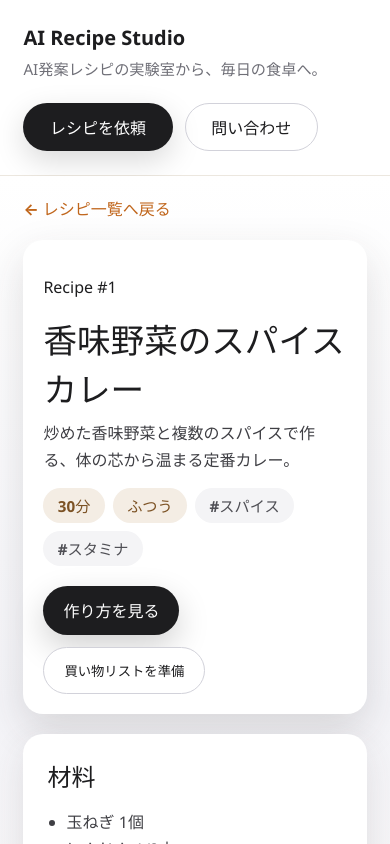
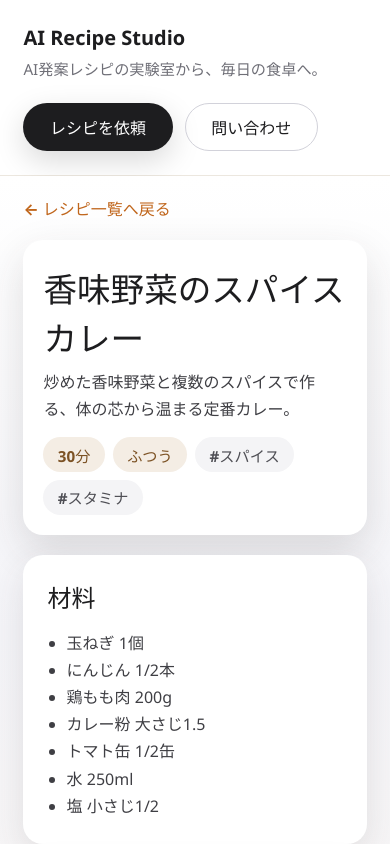
Before and after one commit to NakayamaNaoto/recipe-site, a React (Vite) app: page /recipe/1 in a window 390 px wide. Shown: the top 844 px of the page. Built offline with nearby package versions, Linux system fonts and the light colour scheme.

Commit message:
不要な要素を削除

```diff
--- a/src/App.css
+++ b/src/App.css
@@ -503,13 +503,6 @@
     color: #4f4f55;
 }
 
-.detail-cta {
-    display: flex;
-    flex-wrap: wrap;
-    gap: 0.75rem;
-    margin-top: 1.25rem;
-}
-
 .detail-button {
     display: inline-flex;
     align-items: center;
@@ -700,11 +693,6 @@
         padding: 1.25rem;
     }
 
-    .detail-cta {
-        flex-direction: column;
-        align-items: flex-start;
-    }
-
     .detail-steps li {
         grid-template-columns: 1fr;
         gap: 0.35rem;
--- a/src/pages/RecipeDetailPage.tsx
+++ b/src/pages/RecipeDetailPage.tsx
@@ -32,7 +32,6 @@ const RecipeDetailPage = () => {
                 </div>
                 <header className="detail-hero">
                     <div>
-                        <p className="eyebrow">Recipe #{recipe.id}</p>
                         <h1>{recipe.title}</h1>
                         <p className="detail-description">{recipe.description}</p>
                         <div className="detail-meta">
@@ -43,14 +42,6 @@ const RecipeDetailPage = () => {
                                     #{tag}
                                 </span>
                             ))}
-                        </div>
-                        <div className="detail-cta">
-                            <a className="detail-button detail-button--primary" href="#steps">
-                                作り方を見る
-                            </a>
-                            <button type="button" className="detail-button detail-button--ghost">
-                                買い物リストを準備
-                            </button>
                         </div>
                     </div>
                 </header>
```
